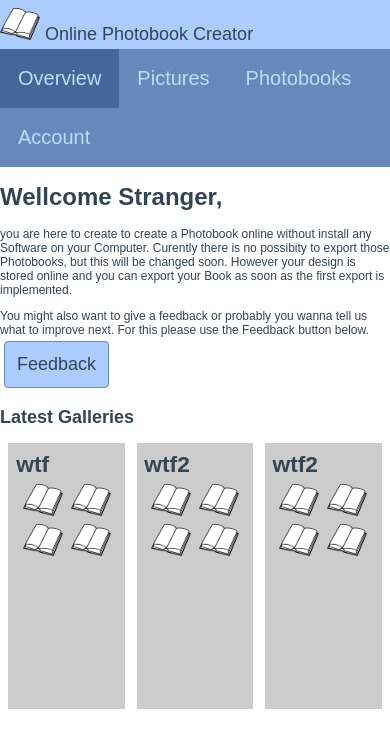
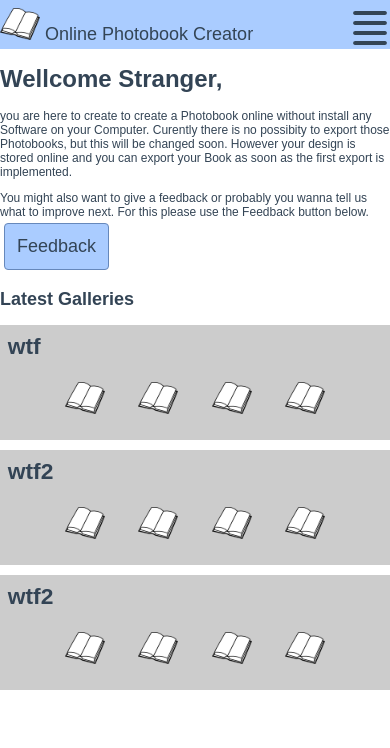
Before and after one commit to thomas-hoer/online-fotobook-creator, a PHP site: page /php/private/index.php?s=1 in a window 390 px wide. Shown: the top 748 px of the page. Run offline with PHP 8.4, Linux system fonts and the light colour scheme; data that the repository does not hold is empty.

Commit message:
Improved Menu for Mobile Devices

```diff
--- a/src/css/intern.css
+++ b/src/css/intern.css
@@ -110,6 +110,40 @@ body{
 	background-color:#CCC;
 	min-height:250px;
 }
+.menuicon{
+	display:none;
+}
+@media screen and (max-width: 500px) {
+    .boxes2>.box, .boxes3>.box{
+        display:block;
+		width:96%;
+		padding:2%;
+		margin-left:0px;
+		margin-right:0px;
+		margin-bottom:10px;
+		min-height:0px;
+    }
+	.menu{
+		display:none;
+	}
+	.menuentry{
+		display:block;
+	}
+	.menuentry:hover{
+		display:block;
+	}
+	.menuicon{
+		display:inline-block;
+		float:right;
+		width:40px;
+		height:40px;
+		background-image: url("../gfx/menu.png");
+		cursor: pointer;
+	}
+	.username{
+		display:none;
+	}
+}
 .box>img{
 	margin:4%;
 }
--- a/src/js/intern.js
+++ b/src/js/intern.js
@@ -76,6 +76,9 @@ function initWindow(){
 	setPassword('.pw1','New Password');
 	setPassword('.pw2','Repeat New Password');
 	$('.pwform').on("submit",checkForm);
+	$('.menuicon').click(function(){
+		$('.menu').slideToggle();
+	});
 }
 
 $(document).ready(initWindow);
--- a/src/php/private/base.php
+++ b/src/php/private/base.php
@@ -23,6 +23,7 @@ switch($_REQUEST['s']){
 <html>
 	<head>
 		<title>Online Photobook Creator</title>
+		<meta name="viewport" content="width=device-width, initial-scale=1">
 		<script type="text/javascript" src="js/jquery-2.1.3.js"> </script>
 		<script type="text/javascript" src="js/intern.js"> </script>
 		<link rel="stylesheet" type="text/css" href="css/intern.css"/>
@@ -34,6 +35,9 @@ switch($_REQUEST['s']){
 		Online Photobook Creator
 		<div class="username">
 		<?php echo $User->Name; ?>
+		</div>
+		<div class="menuicon">
+
 		</div>
 	</div>
 </div>
```
Also changed, not shown: src/gfx/menu.png (added). Lines whose indentation alone changed are shown as unchanged.
